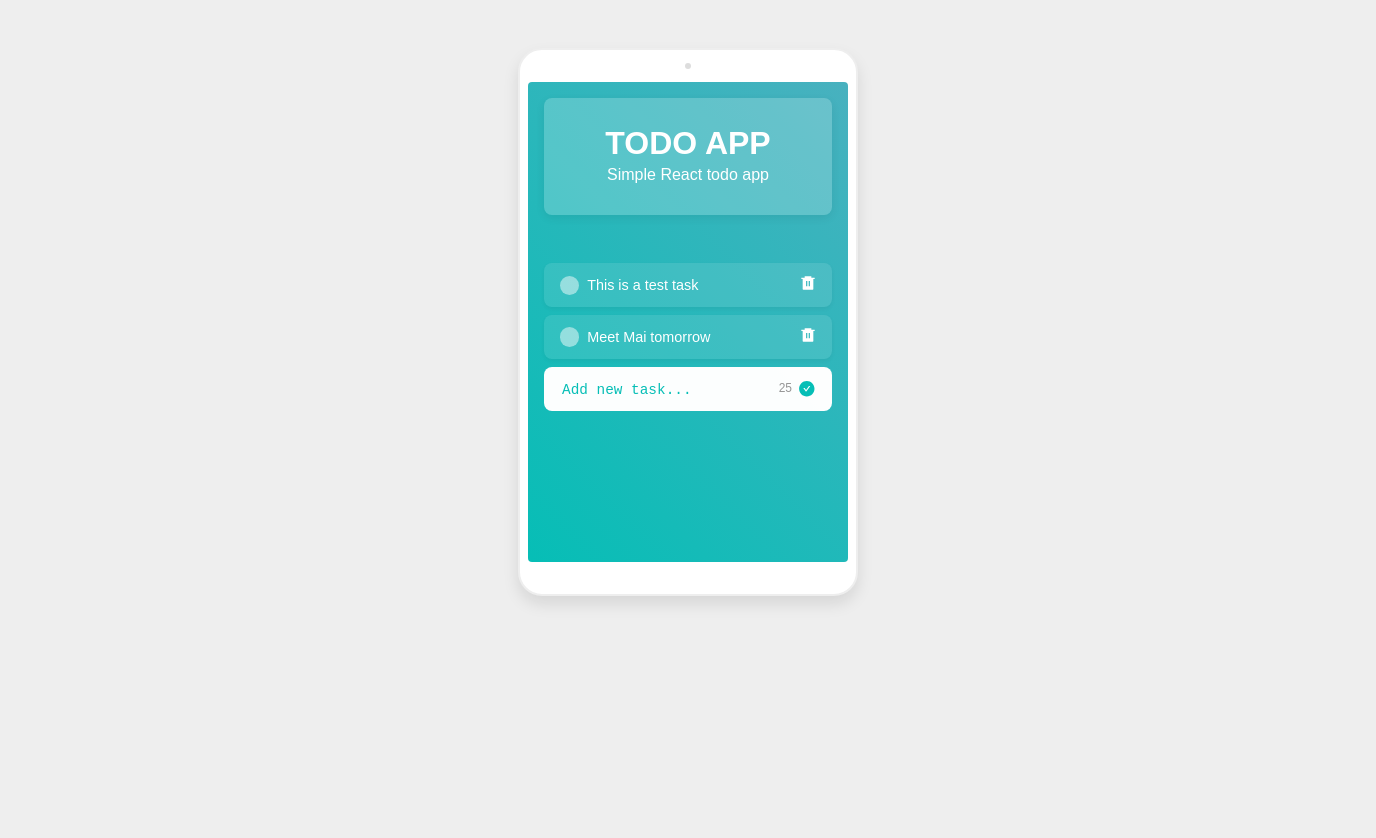
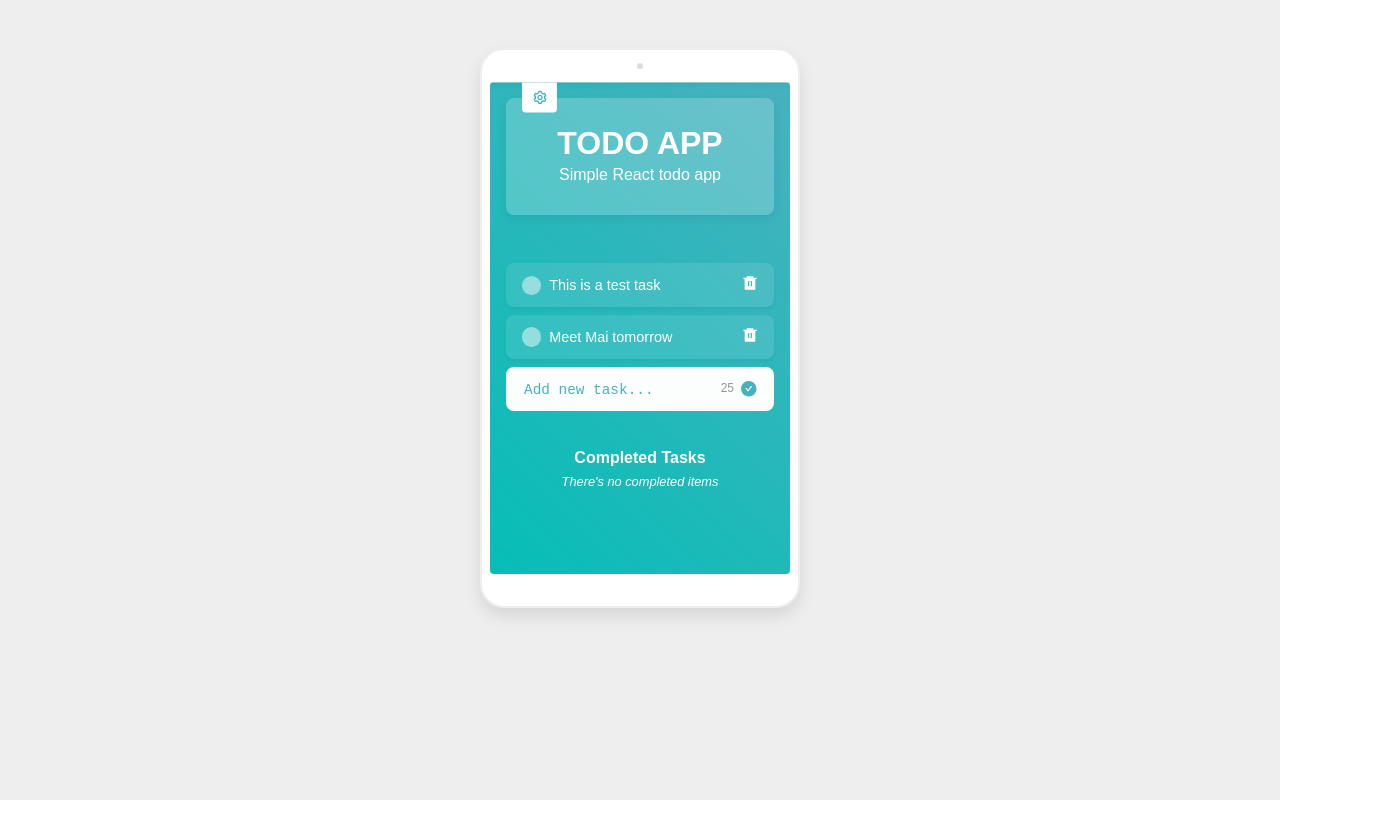
Before and after one commit to mhmdhasan/todo-app, a React (Create React App) app: page / in a window 1280 px wide. Shown: the top 838 px of the page, 1376 px wide, since content can reach past the window. After the commit the page ends 800 px from the top, so only its background shows below. Built offline with nearby package versions, Linux system fonts and the light colour scheme.

Commit message:
differntiate complete tasks & add theme settings

```diff
--- a/src/App.js
+++ b/src/App.js
@@ -1,7 +1,9 @@
 import { useState, useEffect } from 'react';
 import Header from './components/Header';
 import TasksList from './components/TasksList';
+import CompletedTasks from './components/CompletedTasks';
 import NewTask from './components/NewTask';
+import Sidebar from './components/Sidebar';
 import { nanoid } from 'nanoid';
 
 function App() {
@@ -12,6 +14,9 @@ function App() {
 
 	const [tasks, setTasks] = useState(TasksData);
 	const [newTaskText, setNewTaskText] = useState('');
+	const [theme, setTheme] = useState('theme-1');
+
+	console.log(tasks);
 
 	const chLimit = 25;
 
@@ -28,7 +33,7 @@ function App() {
 
 	// Add new task
 	const addTask = (task) => {
-		const newTasks = [...tasks, { id: nanoid(), text: task }];
+		const newTasks = [...tasks, { id: nanoid(), text: task, status: false }];
 		if (newTaskText.length <= chLimit) {
 			if (newTaskText.trim().length > 0) {
 				setTasks(newTasks);
@@ -45,17 +50,46 @@ function App() {
 		setTasks(newTasks);
 	};
 
+	const completeTask = (id, st) => {
+		let newTasks = [...tasks];
+		let indexOfTask = newTasks.findIndex((task) => task.id === id);
+		newTasks[indexOfTask] = {
+			...newTasks[indexOfTask],
+			status: !st,
+		};
+		setTasks(newTasks);
+	};
+
+	useEffect(() => {
+		const newTheme = JSON.parse(localStorage.getItem('app-theme'));
+		if (newTheme) {
+			setTheme(newTheme);
+		}
+	}, []);
+
+	useEffect(() => {
+		localStorage.setItem('app-theme', JSON.stringify(theme));
+	}, [theme]);
+
+	const changeTheme = (theme) => {
+		setTheme(theme);
+	};
+
 	return (
 		<div className='App'>
 			<div className='app-holder'>
-				<div className='app-screen'>
+				<div className={`app-screen ${theme}`}>
 					<Header />
+					<Sidebar changeTheme={changeTheme} />
 
 					<div className='todo-list'>
-						<TasksList tasks={tasks} deleteTask={deleteTask} />
+						<TasksList tasks={tasks} deleteTask={deleteTask} completeTask={completeTask} />
 
 						<NewTask chLimit={chLimit} newTaskText={newTaskText} setNewTaskText={setNewTaskText} addTask={addTask} />
 					</div>
+
+					<h4 style={{ textAlign: 'center', paddingTop: '1rem', paddingBottom: '0.5rem', marginBottom: '0' }}>Completed Tasks</h4>
+					<CompletedTasks tasks={tasks} deleteTask={deleteTask} completeTask={completeTask} />
 				</div>
 			</div>
 		</div>
--- /dev/null
+++ b/src/components/CompletedTasks.js
@@ -0,0 +1,15 @@
+import Task from './Task';
+
+const CompletedTasks = ({ tasks, deleteTask, completeTask }) => {
+	const tasksCompleted = tasks.filter((task) => {
+		return task.status === true;
+	});
+
+	if (tasksCompleted.length <= 0) return <p className='app-message'>There's no completed items</p>;
+
+	return tasksCompleted.map((task) => {
+		return <Task completeTask={completeTask} status={task.status} taskId={task.id} text={task.text} deleteTask={deleteTask} key={task.id} />;
+	});
+};
+
+export default CompletedTasks;
--- /dev/null
+++ b/src/components/Sidebar.js
@@ -0,0 +1,30 @@
+import { useEffect } from 'react';
+import { BiCog } from 'react-icons/bi';
+
+const Sidebar = ({ changeTheme }) => {
+	useEffect(() => {
+		document.querySelector('.toggle-setting').addEventListener('click', function () {
+			document.querySelector('.setting').classList.toggle('show');
+		});
+	}, []);
+
+	return (
+		<div className='setting'>
+			<div className='setting-inner'>
+				<p className='setting-header'>Choose theme</p>
+				<div className='theme-options'>
+					<span onClick={(e) => changeTheme(e.target.dataset.theme)} className='setting-theme theme-1' data-theme='theme-1'></span>
+					<span onClick={(e) => changeTheme(e.target.dataset.theme)} className='setting-theme theme-2' data-theme='theme-2'></span>
+					<span onClick={(e) => changeTheme(e.target.dataset.theme)} className='setting-theme theme-3' data-theme='theme-3'></span>
+					<span onClick={(e) => changeTheme(e.target.dataset.theme)} className='setting-theme theme-4' data-theme='theme-4'></span>
+					<span onClick={(e) => changeTheme(e.target.dataset.theme)} className='setting-theme theme-5' data-theme='theme-5'></span>
+				</div>
+			</div>
+			<button className='toggle-setting'>
+				<BiCog />
+			</button>
+		</div>
+	);
+};
+
+export default Sidebar;
--- a/src/components/Task.js
+++ b/src/components/Task.js
@@ -2,14 +2,20 @@ import { useState } from 'react';
 import { RiDeleteBin6Fill } from 'react-icons/ri';
 import { BsCheckLg } from 'react-icons/bs';
 
-const Task = ({ taskId, text, status, deleteTask }) => {
+const Task = ({ taskId, text, status, deleteTask, completeTask }) => {
 	const [taskStatus, setTaskStatus] = useState(status);
 
 	console.log(taskStatus);
 
 	return (
 		<div className={`todo-item ${taskStatus && 'completed'}`} data-id={taskId}>
-			<div className='todo-item-complete' onClick={() => setTaskStatus(!taskStatus)}>
+			<div
+				className='todo-item-complete'
+				onClick={() => {
+					setTaskStatus(!taskStatus);
+					completeTask(taskId, taskStatus);
+				}}
+			>
 				<BsCheckLg className='complete-icon' size='0.5rem' />
 			</div>
 			<div className='todo-item-text'>{text}</div>
--- a/src/components/TasksList.js
+++ b/src/components/TasksList.js
@@ -1,8 +1,9 @@
 import Task from './Task';
 
-const TasksList = ({ tasks, deleteTask }) => {
-	return tasks.map((task) => {
-		return <Task status={task.status} taskId={task.id} text={task.text} deleteTask={deleteTask} key={task.id} />;
+const TasksList = ({ tasks, deleteTask, completeTask }) => {
+	const uncompletedTask = tasks.filter((task) => task.status === false);
+	return uncompletedTask.map((task) => {
+		return <Task completeTask={completeTask} status={task.status} taskId={task.id} text={task.text} deleteTask={deleteTask} key={task.id} />;
 	});
 };
 
--- a/src/index.css
+++ b/src/index.css
@@ -13,6 +13,9 @@ html {
 	-webkit-text-size-adjust: 100%; /* 2 */
 }
 
+* {
+	box-sizing: border-box;
+}
 /* Sections
 	 ========================================================================== */
 
@@ -375,9 +378,133 @@ body {
 	padding: 3rem;
 }
 
+.setting {
+	width: 100%;
+	height: auto;
+	position: absolute;
+	top: 0;
+	transform: translateY(-100%);
+	right: 0;
+	background: #fff;
+	color: #000;
+	padding: 1rem;
+	text-align: right;
+	z-index: 999;
+	box-shadow: -2px 0 10px rgba(0, 0, 0, 0.1);
+	transition: all 0.3s;
+}
+
+.setting.show {
+	transform: none;
+}
+
+.setting-theme {
+	width: 1.8rem;
+	height: 1.8rem;
+	background: #ddd;
+	margin: 0.25rem;
+	display: block;
+	border-radius: 0.25rem;
+	cursor: pointer;
+}
+
+.toggle-setting {
+	position: absolute;
+	background: white;
+	border: none;
+	border-radius: 0.25rem;
+	position: absolute;
+	width: 2rem;
+	height: 2rem;
+	display: flex;
+	align-items: center;
+	justify-content: center;
+	cursor: pointer;
+	width: 35px;
+	height: 30px;
+	border-radius: 0 0 0.25rem 0.25rem;
+	border: none;
+	position: absolute;
+	bottom: -30px;
+	left: 2rem;
+}
+
+.theme-options {
+	display: flex;
+	align-items: center;
+	justify-content: flex-end;
+	flex-wrap: wrap;
+}
+
+.theme-1 {
+	background: linear-gradient(45deg, #06beb6, #48b1bf);
+}
+.theme-1 .todo-item-complete,
+.theme-1 .new-item input,
+.theme-1 .new-item input::placeholder,
+.theme-1 .save,
+.theme-1 .toggle-setting {
+	color: #48b1bf;
+}
+.theme-2 {
+	background: linear-gradient(45deg, #b993d6, #8ca6db);
+}
+.theme-2 .todo-item-complete,
+.theme-2 .new-item input,
+.theme-2 .new-item input::placeholder,
+.theme-2 .save,
+.theme-2 .toggle-setting {
+	color: #8ca6db;
+}
+.theme-3 {
+	background: linear-gradient(45deg, #fe7378, #fe977b);
+}
+.theme-3 .todo-item-complete,
+.theme-3 .new-item input,
+.theme-3 .new-item input::placeholder,
+.theme-3 .save,
+.theme-3 .toggle-setting {
+	color: #fe977b;
+}
+.theme-4 {
+	background: linear-gradient(45deg, #e53935, #e35d5b);
+}
+.theme-4 .todo-item-complete,
+.theme-4 .new-item input,
+.theme-4 .new-item input::placeholder,
+.theme-4 .save,
+.theme-4 .toggle-setting {
+	color: #e35d5b;
+}
+.theme-5 {
+	background: linear-gradient(45deg, #76b852, #8dc26f);
+}
+.theme-5 .todo-item-complete,
+.theme-5 .new-item input,
+.theme-5 .new-item input::placeholder,
+.theme-5 .save,
+.theme-5 .toggle-setting {
+	color: #8dc26f;
+}
+
+.app-message {
+	font-size: 0.8rem;
+	font-style: italic;
+	text-align: center;
+	margin: 0;
+}
+
+.setting-header {
+	font-size: 0.85rem;
+	text-transform: uppercase;
+	letter-spacing: 0.1em;
+}
+
 .app-holder {
 	max-width: 20rem;
-	height: 30rem;
+	height: 35rem;
+	max-height: 40rem;
+	/* max-height: 40rem; */
 	background: #fff;
 	border: 2px solid #eee;
 	margin: 0 auto;
@@ -399,13 +526,13 @@ body {
 }
 
 .app-screen {
-	/* background: #20263a; */
-	background: linear-gradient(45deg, #06beb6, #48b1bf);
-	height: calc(100% - 2rem);
+	height: 100%;
 	color: #fff;
 	padding: 1rem;
 	overflow-y: auto;
 	border-radius: 0.25rem;
+	position: relative;
+	overflow-x: hidden;
 }
 
 .app-header {
@@ -413,7 +540,7 @@ body {
 	margin-bottom: 3rem;
 	line-height: 1rem;
 	background: rgba(255, 255, 255, 0.2);
-
+	position: relative;
 	padding: 1rem;
 	color: #fff;
 	border-radius: 0.5rem;
@@ -425,9 +552,6 @@ body {
 	text-transform: uppercase;
 	font-weight: 700;
 }
-/* .app-header p {
-	color: #999;
-} */
 
 .todo-item-text {
 	transition: all 0.3s;
@@ -437,17 +561,15 @@ body {
 	display: flex;
 	align-items: center;
 	padding: 0.75rem 1rem;
-	/* background: #252c44; */
 	background: rgba(255, 255, 255, 0.1);
 	color: #fff;
 	border-radius: 0.5rem;
 	box-shadow: 0 2px 4px rgba(0, 0, 0, 0.05);
-	margin-bottom: 0.5rem;
+	margin-top: 0.5rem;
 	font-size: 0.9rem;
 }
 .todo-item.completed .todo-item-text {
 	text-decoration: line-through;
-	/* color: #49567a; */
 }
 .todo-item.completed .todo-item-complete {
 	background: white;
@@ -474,7 +596,6 @@ body {
 	display: flex;
 	align-items: center;
 	justify-content: center;
-	color: #06beb6;
 	flex-shrink: 0;
 	transition: all 0.3s;
 }
@@ -491,11 +612,11 @@ body {
 	align-items: center;
 	justify-content: space-between;
 	position: relative;
+	margin-top: 0.5rem;
 }
 .new-item input {
 	width: 100%;
 	background: none;
-	color: #06beb6;
 	border: none;
 	resize: none;
 	overflow: hidden;
@@ -505,7 +626,6 @@ body {
 	outline: none;
 }
 .new-item input::placeholder {
-	color: #06beb6;
 	font-size: 0.9rem;
 	font-family: monospace;
 }
@@ -513,7 +633,6 @@ body {
 .save {
 	background: none;
 	border: none;
-	color: #06beb6;
 	cursor: pointer;
 	padding: 0;
 	margin: 0;
```
